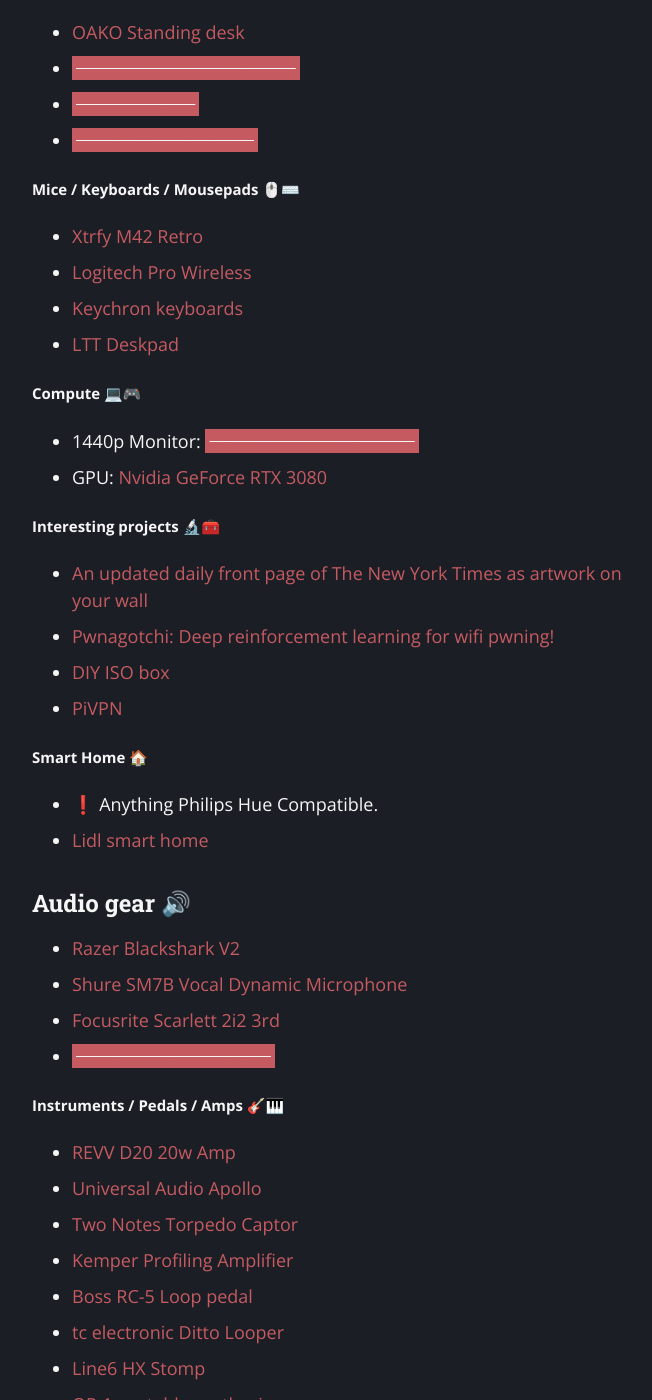
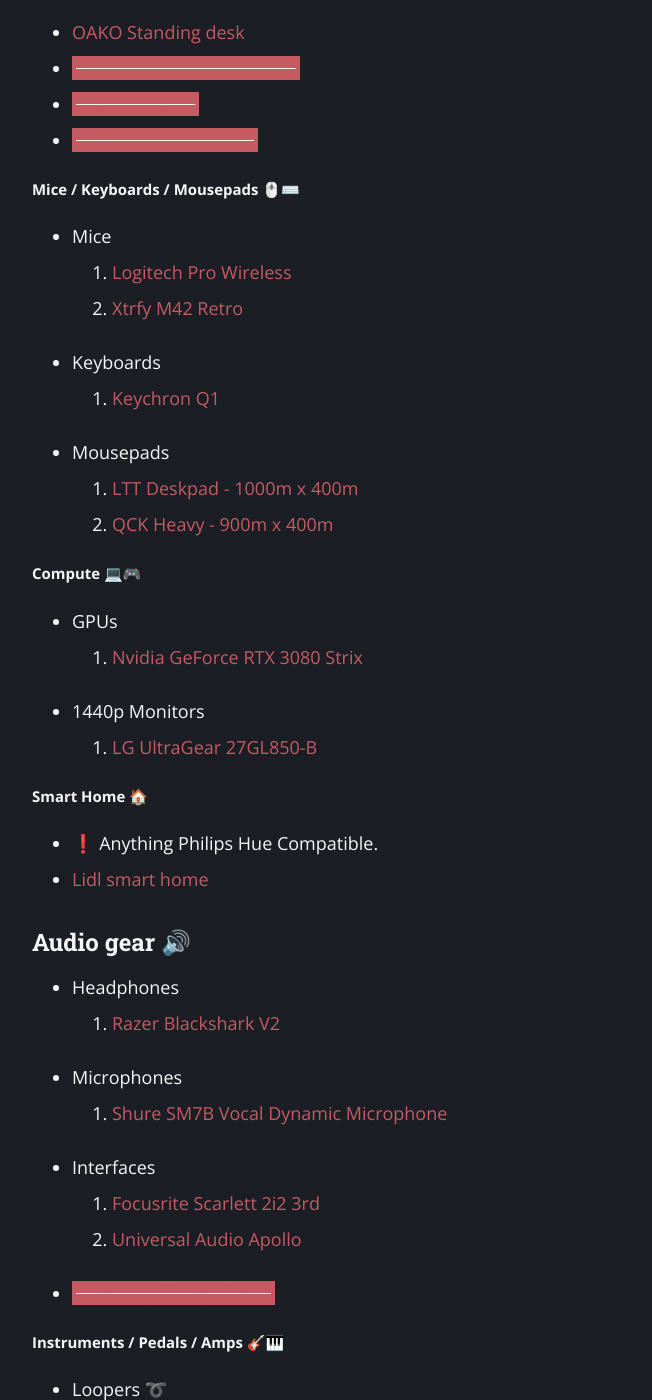
Before and after one commit to ragebflame/ragebflame.github.io, a Jekyll site: the page built from wishlist/index.md, in a window 1280 px wide and 1400 px high, scrolled down 1120 px. Shown: the whole window, without its empty margins (308-960 px from the left). Built offline with Jekyll 4.4.1, drawn with Linux system fonts in a browser that asks for light colours; some of the changed text lies outside the part shown.

Commit message:
Cleaned up Wishlist

```diff
--- a/wishlist/index.md
+++ b/wishlist/index.md
@@ -32,22 +32,21 @@
 
 ##### Mice / Keyboards / Mousepads 🖱️⌨️
 
-- [Xtrfy M42 Retro](https://xtrfy.com/mice/m42-retro/)
-- [Logitech Pro Wireless](https://www.logitechg.com/en-eu/products/gaming-mice/pro-wireless-mouse.910-005272.html)
-- [Keychron keyboards](https://www.keychron.com)
-- [LTT Deskpad](https://www.lttstore.com/collections/all-products/products/deskpad)
+- Mice
+  1. [Logitech Pro Wireless](https://www.logitechg.com/en-eu/products/gaming-mice/pro-wireless-mouse.910-005272.html)
+  2. [Xtrfy M42 Retro](https://xtrfy.com/mice/m42-retro/)
+- Keyboards
+  1. [Keychron Q1](https://www.keychron.com/products/keychron-q1?variant=39405021069401)
+- Mousepads
+  1. [LTT Deskpad - 1000m x 400m](https://www.lttstore.com/collections/all-products/products/deskpad?variant=33074344525927)
+  2. [QCK Heavy - 900m x 400m](https://steelseries.com/gaming-mousepads/qck-heavy-series?size=xxl)
 
 ##### Compute 💻🎮
 
-- 1440p Monitor: ~~[LG UltraGear 27GL850-B](https://geizhals.eu/lg-ultragear-27gl850-b-a2077529.html?t=alle&plz=&va=b&vl=de&hloc=at&hloc=de&hloc=pl&hloc=uk&hloc=eu&v=l)~~
-- GPU: [Nvidia GeForce RTX 3080](https://rog.asus.com/graphics-cards/graphics-cards/rog-strix/rog-strix-rtx3080-o10g-gaming-model/)
-
-##### Interesting projects 🔬🧰
-
-- [An updated daily front page of The New York Times as artwork on your wall](https://alexanderklopping.medium.com/an-updated-daily-front-page-of-the-new-york-times-as-artwork-on-your-wall-3b28c3261478)
-- [Pwnagotchi: Deep reinforcement learning for wifi pwning!](https://pwnagotchi.ai/)
-- [DIY ISO box](http://www.amptone.com/diyisobox.htm)
-- [PiVPN](https://www.pivpn.io/)
+- GPUs
+  1. [Nvidia GeForce RTX 3080 Strix](https://rog.asus.com/graphics-cards/graphics-cards/rog-strix/rog-strix-rtx3080-o10g-gaming-model/)
+- 1440p Monitors
+  1. [LG UltraGear 27GL850-B](https://geizhals.eu/lg-ultragear-27gl850-b-a2077529.html?t=alle&plz=&va=b&vl=de&hloc=at&hloc=de&hloc=pl&hloc=uk&hloc=eu&v=l)
 
 ##### Smart Home 🏠
 
@@ -56,31 +55,41 @@
 
 ### Audio gear 🔊
 
-- [Razer Blackshark V2](https://www.rtings.com/headphones/reviews/razer/blackshark-v2)
-- [Shure SM7B Vocal Dynamic Microphone](https://www.amazon.co.uk/dp/B007A3W6B6/?coliid=I1OOF88LEJPLW2&colid=IYC1DEIBVM69&psc=1&ref_=lv_ov_lig_dp_it)
-- [Focusrite Scarlett 2i2 3rd](https://www.amazon.co.uk/dp/B07QR73T66/?coliid=I26CMKS5EM9BQV&colid=IYC1DEIBVM69&psc=0&ref_=lv_ov_lig_dp_it)
+- Headphones
+  1. [Razer Blackshark V2](https://www.rtings.com/headphones/reviews/razer/blackshark-v2)
+- Microphones
+  1. [Shure SM7B Vocal Dynamic Microphone](https://www.amazon.co.uk/dp/B007A3W6B6/?coliid=I1OOF88LEJPLW2&colid=IYC1DEIBVM69&psc=1&ref_=lv_ov_lig_dp_it)
+- Interfaces
+  1. [Focusrite Scarlett 2i2 3rd](https://www.amazon.co.uk/dp/B07QR73T66/?coliid=I26CMKS5EM9BQV&colid=IYC1DEIBVM69&psc=0&ref_=lv_ov_lig_dp_it)
+  2. [Universal Audio Apollo](https://www.uaudio.com/audio-interfaces/apollo-twin-x.html)
 - ~~[Samsung Galaxy Buds+](https://www.amazon.co.uk/dp/B0842QKN99/?coliid=I1HYFU900G3329&colid=IYC1DEIBVM69&psc=1&ref_=lv_ov_lig_dp_it)~~
 
 ##### Instruments / Pedals / Amps 🎸🎹
 
-- [REVV D20 20w Amp](https://www.thomann.de/ie/revv_d20_amp_head_wh.htm)
-- [Universal Audio Apollo](https://www.uaudio.com/audio-interfaces/apollo-twin-x.html)
-- [Two Notes Torpedo Captor](https://www.thomann.de/ie/two_notes_torpedo_captor_x_16.htm)
-- [Kemper Profiling Amplifier](https://www.thomann.de/ie/kemper_profiling_amplifier_bk.htm)
-- [Boss RC-5 Loop pedal](https://www.thomann.de/ie/boss_rc_5_loop_station.htm)
-- [tc electronic Ditto Looper](https://www.thomann.de/ie/tc_electronic_ditto.htm?sid=f92db2229d89b5d5e3f1d49d892f8efb)
-- [Line6 HX Stomp](https://www.thomann.de/ie/line6_hx_stomp.htm)
-- [OP-1 portable synthesizer](https://teenage.engineering/store/op-1/)
+- Loopers ➰
+  1. [tc electronic Ditto + Looper](https://www.thomann.de/ie/tc_electronic_ditto_looper.htm)
+  2. [Boss RC-5 Loop pedal](https://www.thomann.de/ie/boss_rc_5_loop_station.htm)
+- Amps
+  1. [REVV D20 20w Amp](https://www.thomann.de/ie/revv_d20_amp_head_wh.htm)
+  2. [Kemper Profiling Amplifier](https://www.thomann.de/ie/kemper_profiling_amplifier_bk.htm)
+- Attenuators
+  1. [Two Notes Torpedo Captor](https://www.thomann.de/ie/two_notes_torpedo_captor_x_16.htm)
+- Multi FX
+  1. [Line6 HX Stomp](https://www.thomann.de/ie/line6_hx_stomp.htm)
+- Synth
+  1. [OP-1 portable synthesizer](https://teenage.engineering/store/op-1/)
 
 ### Coffee ☕
 
-- [3fe Coffee (Dublin)](https://3fe.com/)
-- [Cloud Picker Coffee (Dublin)](https://cloudpickercoffee.ie/)
-- [Ocaso Coffee (Salento, Colombia)](https://www.ocasocoffee.com/web/fresh-coffee/)
-- [Velo Coffee (Cork)](https://velocoffee.ie/)
-- [Ember Mug²](https://ember.com/products/ember-mug-2-metallic-collection?variant=32813645594709)
-- ~~[AeroPress Coffee and Espresso Maker](https://www.amazon.co.uk/dp/B000GXZ2GS/?coliid=I3PL009N1759WB&colid=IYC1DEIBVM69&psc=1&ref_=lv_ov_lig_dp_it)~~
-- ~~[Hario - Transparent Black Mini Mill Plus](https://www.amazon.co.uk/dp/B01GPMH590/?coliid=IPH3SGHYPJCB9&colid=IYC1DEIBVM69&psc=1&ref_=lv_ov_lig_dp_it)~~
+- Beans
+  - [3fe Coffee (Dublin)](https://3fe.com/)
+  - [Cloud Picker Coffee (Dublin)](https://cloudpickercoffee.ie/)
+  - [Ocaso Coffee (Salento, Colombia)](https://www.ocasocoffee.com/web/fresh-coffee/)
+  - [Velo Coffee (Cork)](https://velocoffee.ie/)
+- Tech
+  - [Ember Mug²](https://ember.com/products/ember-mug-2-metallic-collection?variant=32813645594709)
+  - ~~[AeroPress Coffee and Espresso Maker](https://www.amazon.co.uk/dp/B000GXZ2GS/?coliid=I3PL009N1759WB&colid=IYC1DEIBVM69&psc=1&ref_=lv_ov_lig_dp_it)~~
+  - ~~[Hario - Transparent Black Mini Mill Plus](https://www.amazon.co.uk/dp/B01GPMH590/?coliid=IPH3SGHYPJCB9&colid=IYC1DEIBVM69&psc=1&ref_=lv_ov_lig_dp_it)~~
 
 ### Whiskey 🥃
 
```
Also changed, not shown: other parts of wishlist/index.md (+12 -2 lines).
